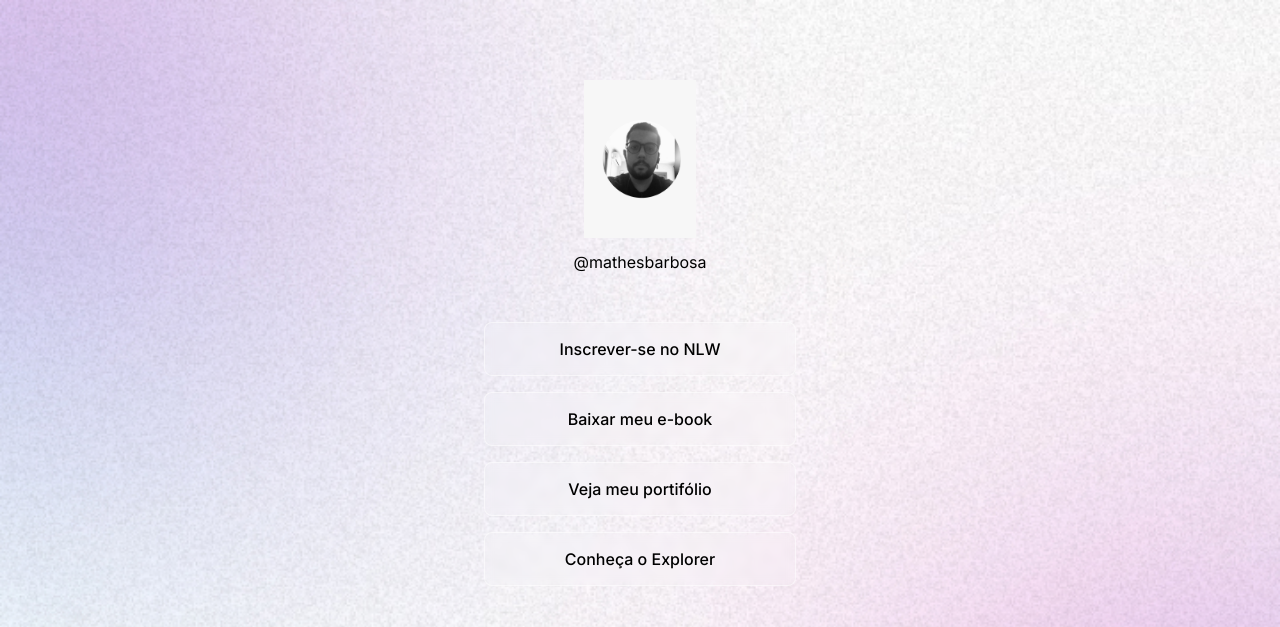
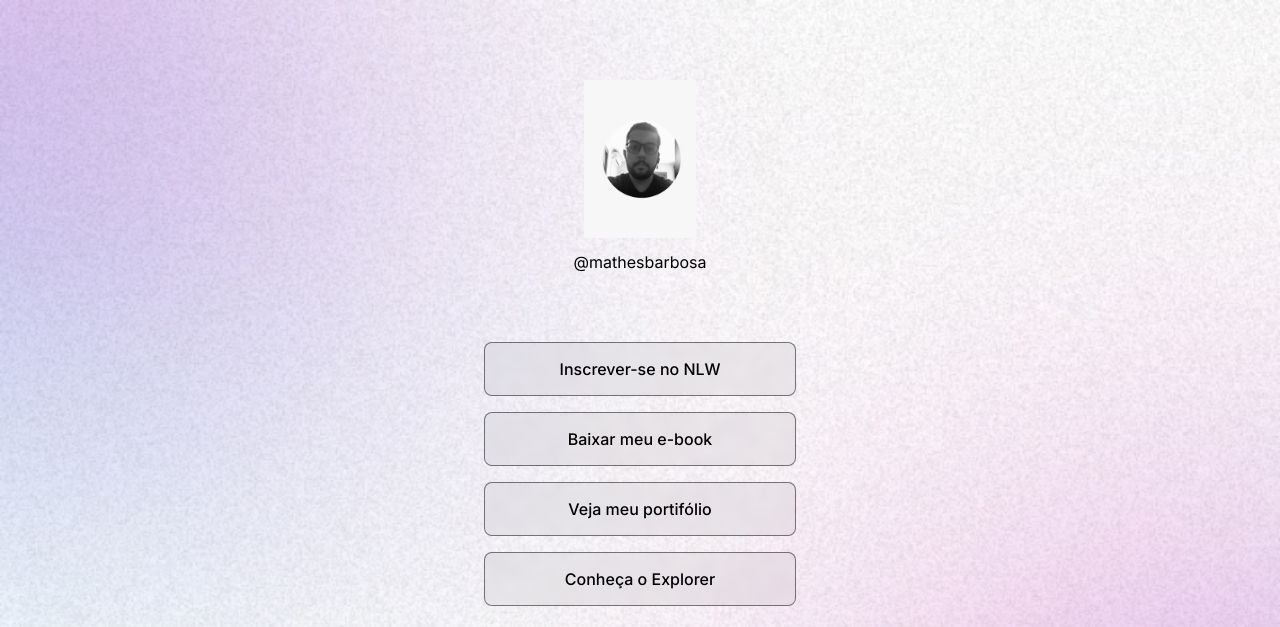
Before and after one commit to barbosamath/ProjetoDevLinks, a plain HTML site: page index.html in a window 1280 px wide. Shown: the top 627 px of the page. Drawn offline with nearby package versions, Linux system fonts and the light colour scheme.

Commit message:
Ajustando o light mode.

```diff
--- a/index.html
+++ b/index.html
@@ -17,6 +17,17 @@
             <img src="./assets/avatardarkmode.jpeg" alt="Foto de Matheu Barbosa, usando óculos e camisa preta.">
             <p>@mathesbarbosa</p>
         </div>
+
+        <div id="switch">
+            <button>
+
+            </button>
+            <samp>
+
+            </samp>
+
+        </div>
+
         <ul>
             <li>
                 <a href="#">Inscrever-se no NLW</a>
--- a/style.css
+++ b/style.css
@@ -7,21 +7,23 @@
 :root {
     --text-color: white;
     --bg-url: url(./assets/bg-mobile.jpg);
+    --stroke-color: rgba(255, 255, 255, 0.5);
+    --surface-color: rgba(255, 255, 255, 0.05);
+    --surface-color-hover: rgba(0, 0, 0, 0.02);
+    --highlight-color: rgba(255, 255, 255, 0.2);
 
 }
 
 .light {
     --text-color: black;
     --bg-url: url(./assets/bg-mobile-light.jpg);
+    --stroke-color: rgba(0, 0, 0, 0.5);
+    --surface-color: rgba(0, 0, 0, 0.05);
+    --surface-color-hover: rgba(0, 0, 0, 0.02);
+    --highlight-color: rgba(0, 0, 0, 0.1);
+
 }
-
 body{
-    /*
-    background-image: url(./assets/darkmobile.jpg);
-    background-repeat: no-repeat;
-    background-position: top center;
-    background-size: cover;
-*/
 
 /*background: color image repeat position/size */
 background: var(--bg-url) no-repeat top center/cover;
@@ -77,8 +79,8 @@ ul li a{
 
     padding: 16px 24px ;
 
-    background: rgba(255, 255, 255, 0.1);
-    border: 1px solid rgba(255, 255, 255, 0.5);
+    background: var(--surface-color);
+    border: 1px solid var(--stroke-color);
     border-radius: 8px;
 
     backdrop-filter: blur(4px);
@@ -93,7 +95,7 @@ ul li a{
 
 /* pseudo-selector */
 ul li a:hover{
-    background: rgba(255, 255, 255, 0.05);
+    background: var(--surface-color-hover);
     border: 1.5px solid var(--text-color);
 
 }
@@ -117,7 +119,7 @@ ul li a:hover{
 }
 
 #Social-links a:hover{
-    background: rgba(255, 255, 255, 0.2);
+    background: var(--highlight-color);
 
 }
 
```
Also changed, not shown: assets/moon-stars.svg (added).
